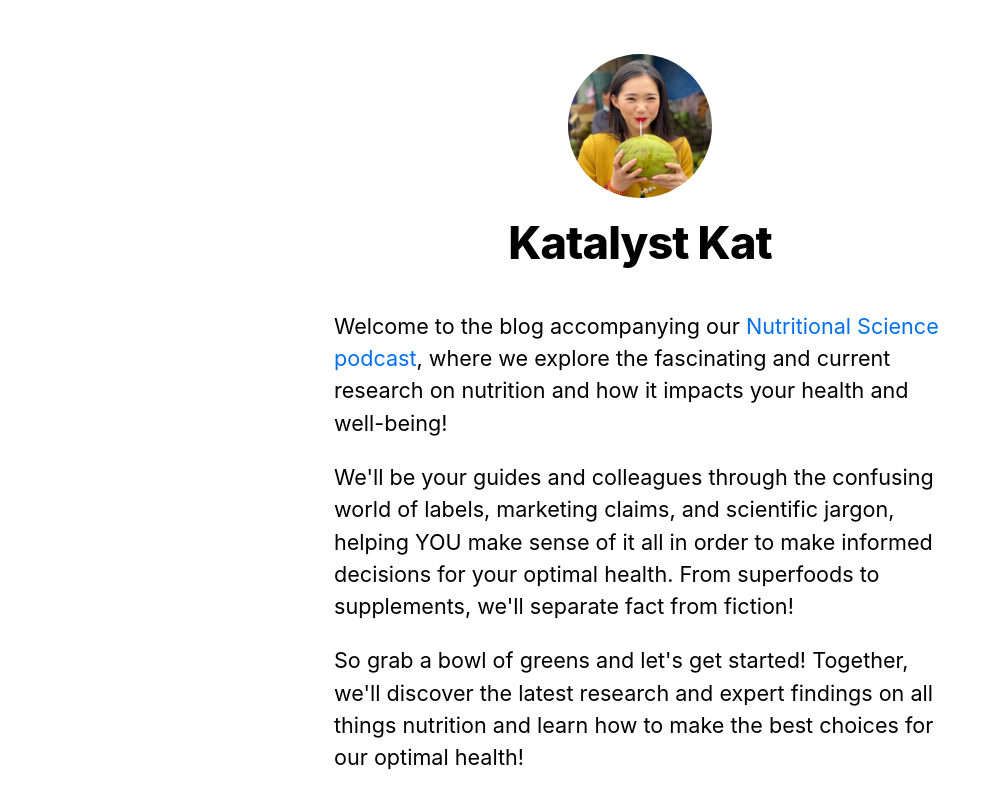
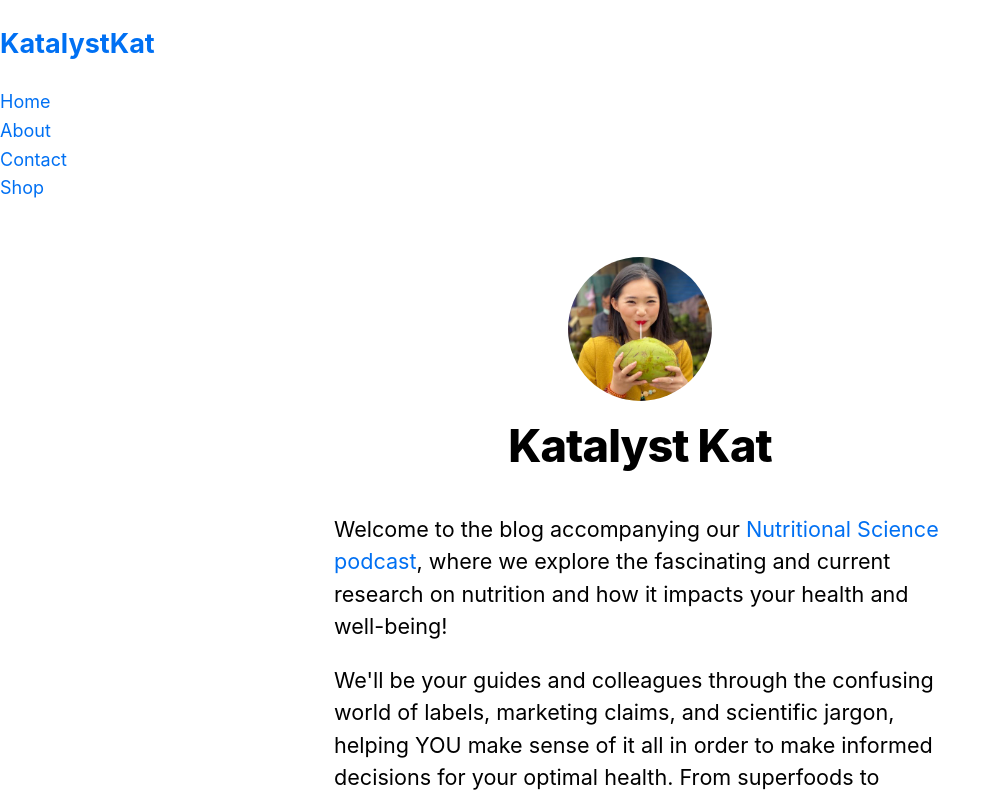
Before and after one commit to katalystkat/nutritional-science-podcast-blog, a Next.js app: page / in a window 1280 px wide. Shown: the top 799 px of the page, without its empty margins (0-1001 px from the left). Built offline with nearby package versions, Linux system fonts and the light colour scheme.

Commit message:
added nav-bar, added indiv nav pages

```diff
--- /dev/null
+++ b/components/navBar.jsx
@@ -0,0 +1,48 @@
+import Link from "next/link";
+import Image from "next/image";
+import React, {useState} from "react";
+// import Logo from "./Logo";
+import NavItem from "./navItem";
+
+const MENU_LIST = [
+    { text: "Home", href: "/"},
+    { text: "About", href: "/about"},
+    { text: "Contact", href: "/contact"},
+    { text: "Shop", href: "/shop"}
+];
+
+const NavBar = () => {
+    const [navActive, setNavActive] = useState(null);
+    const [activeIdx, setActiveIdx] = useState(-1);
+    return (
+        <header>
+            <nav className={`nav`}>
+                <Link href={"/"}>
+                        <h1 className="logo">KatalystKat</h1>
+                </Link>
+                <div onClick={()=> setNavActive(!navActive)}
+                className={`nav_menu-bar`}>
+                    <div></div>
+                    <div></div>
+                    <div></div>
+                    <div></div>
+                </div>
+                <div className={`${navActive ? "active" : ""} nav_menu-list`}>
+                    {MENU_LIST.map((menu, idx) => (
+                    <div
+                        onClick = {() => {
+                            setActiveIdx(idx);
+                            setNavActive(false);
+                        }}
+                        key = {menu.text}
+                    >
+                        <NavItem active={activeIdx === idx} {...menu} />
+                    </div>
+                    ))}
+                </div>
+            </nav>
+        </header>
+    )
+}
+
+export default NavBar
--- /dev/null
+++ b/components/navItem.js
@@ -0,0 +1,11 @@
+import Link from "next/link";
+
+const NavItem = ({text, href, active}) => {
+    return (
+        <Link href={href}>
+                {text}
+        </Link>
+    )
+}
+
+export default NavItem;
--- a/pages/index.js
+++ b/pages/index.js
@@ -4,6 +4,7 @@ import utilStyles from '../styles/utils.module.css';
 import { getSortedPostsData } from '../lib/posts';
 import Link from 'next/link';
 import Date from '../components/date';
+import NavBar from "../components/navBar"
 
 export async function getStaticProps(){
   const allPostsData = getSortedPostsData();
@@ -17,6 +18,8 @@ export async function getStaticProps(){
 export default function Home({ allPostsData }) {
   return (
       // rendering Layout passing in home truthy, rendering home page; if iti s not passed in, only the template is implemented
+     <div>
+     <NavBar/>
      <Layout home>
         <Head>
           <title>{siteTitle}</title>
@@ -33,17 +36,18 @@ export default function Home({ allPostsData }) {
         <section className={`${utilStyles.headingMd} ${utilStyles.padding1px}`}>
           <h2 className={utilStyles.headingLg}></h2>
           <ul className={utilStyles.list}>
-          {allPostsData.map(({id, date, title}) => (
+            {allPostsData.map(({ id, date, title }) => (
               <li className={utilStyles.listItem} key={id}>
                 <Link href={`/posts/${id}`}>{title}</Link>
-              <br/>
+                <br />
                 <small className={utilStyles.lightText}>
-                <Date dateString={date}/>
+                  <Date dateString={date} />
                 </small>
               </li>
             ))}
           </ul>
         </section>
       </Layout>
+      </div>
   );
 }
```
Also changed, not shown: pages/about.js (added, +13 -0 lines), pages/contact.js (added, +12 -0 lines), pages/shop.js (added, +12 -0 lines). Lines whose indentation alone changed are shown as unchanged.
